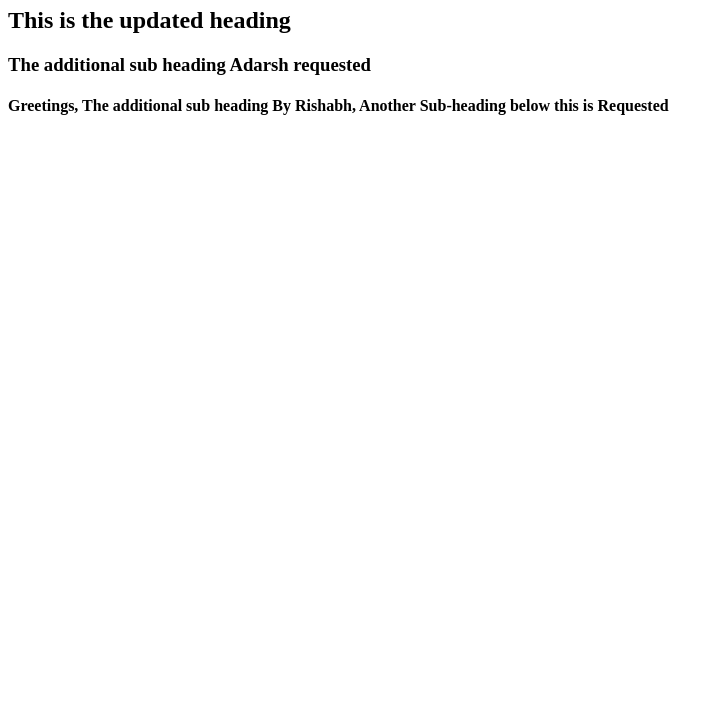
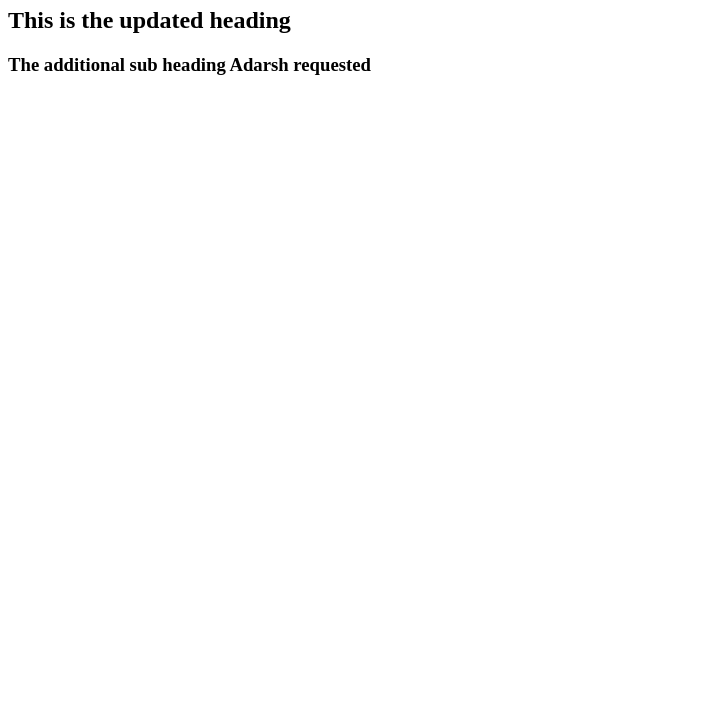
Before and after one commit to cdacgroup16/testRepo, a plain HTML site: page index.html in a window 1280 px wide. Shown: the part 73-800 px from the top of the page, without its empty margins (0-724 px from the left). Drawn offline with Linux system fonts and the light colour scheme.

Commit message:
Update index.html

```diff
--- a/index.html
+++ b/index.html
@@ -9,6 +9,5 @@
     <h1>This is a test html file</h1>
     <h2>This is the updated heading</h2>
     <h3>The additional sub heading Adarsh requested</h3>
-    <h4>Greetings, The additional sub heading By <b>Rishabh</b>, Another Sub-heading below this is Requested </h4>
   </body>
 </html>
```
